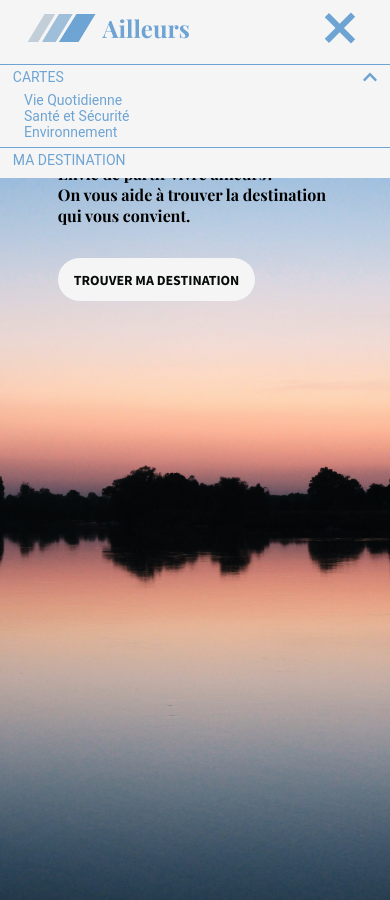
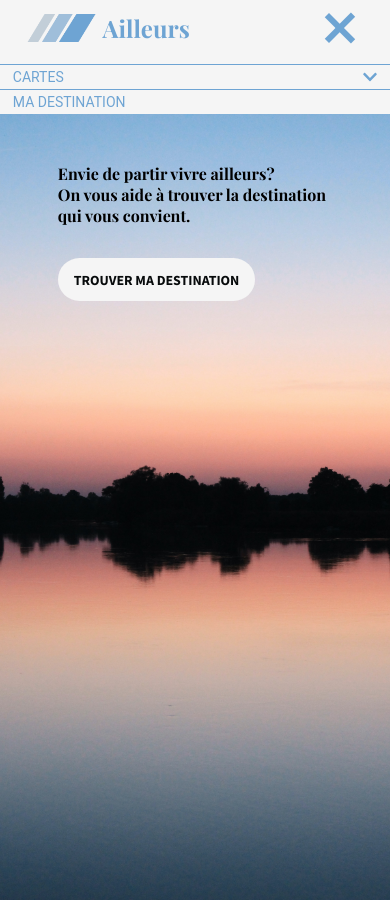
Before and after one commit to Fidomi/ailleurs-react-app, a React (Create React App) app: page / in a window 390 px wide. Both pictures are taken after a click on the element 347 px from the left and 28 px from the top of the page. Built offline with nearby package versions, Linux system fonts and the light colour scheme.

Commit message:
Add useEffect hook to handle sideMenu behavior

```diff
--- a/src/components/Accordion/index.jsx
+++ b/src/components/Accordion/index.jsx
@@ -1,7 +1,10 @@
+/* eslint-disable max-lines-per-function */
+/* eslint-disable max-len */
+/* eslint-disable no-undefined */
 /* eslint-disable no-unused-expressions */
 /* eslint-disable sort-keys */
 /* eslint-disable sort-imports */
-import React from 'react';
+import { useState, React } from 'react';
 import { faChevronDown } from '@fortawesome/free-solid-svg-icons';
 import {
     AccordionIcon,
@@ -14,28 +17,41 @@ import {
 } from './style.js';
 import PropTypes from 'prop-types';
 
-export const Accordion = (props) => (
+export const Accordion = (props) => {
+    const [chevronOpen, setChevronOpen] = useState(0);
+    return (
         <AccordionWrapper open={props.open}>
             {props.subcategories !== null && (
                 <AccordionTitle>
-                <StyledLink to={props.url}>{props.accordionTitle}</StyledLink>
+                    <StyledLink to={props.url}>
+                        {props.accordionTitle}
+                    </StyledLink>
                     <AccordionIcon
-                    open={props.open}
-                    onClick={() => props.setOpen(!props.open)}
+                        chevronopen={props.open ? chevronOpen : undefined}
+                        onClick={() => {
+                            chevronOpen === 0
+                                ? setChevronOpen(1)
+                                : setChevronOpen(0);
+                        }}
                         icon={faChevronDown}
                     />
                 </AccordionTitle>
             )}
             {props.url !== null && props.subcategories === null && (
                 <AccordionTitle>
-                <StyledLink to={props.url}>{props.accordionTitle}</StyledLink>
+                    <StyledLink to={props.url}>
+                        {props.accordionTitle}
+                    </StyledLink>
                 </AccordionTitle>
             )}
 
-        <AccordionList open={props.open}>
+            <AccordionList chevronopen={props.open ? chevronOpen : undefined}>
                 {props.subcategories &&
                     props.subcategories.map((subcategory) => (
-                    <AccordionItem key={subcategory.id} open={props.open}>
+                        <AccordionItem
+                            key={subcategory.id}
+                            chevronopen={props.open ? chevronOpen : undefined}
+                        >
                             <StyledLink to={subcategory.url}>
                                 {subcategory.name}
                             </StyledLink>
@@ -44,6 +60,7 @@ export const Accordion = (props) => (
             </AccordionList>
         </AccordionWrapper>
     );
+};
 export function AccordionSection(props) {
     return <StyledAccordionSection>{props.children}</StyledAccordionSection>;
 }
--- a/src/components/Accordion/style.js
+++ b/src/components/Accordion/style.js
@@ -1,3 +1,5 @@
+/* eslint-disable implicit-arrow-linebreak */
+/* eslint-disable no-confusing-arrow */
 import { FontAwesomeIcon } from '@fortawesome/react-fontawesome';
 import { Link } from 'react-router-dom';
 import { colors } from '../../utils/styles/colors';
@@ -43,12 +45,12 @@ export const AccordionList = styled.ul`
     justify-content: center;
     align-items: center;
     width: 100%;
-    padding: ${({ open }) => (open ? `0.2rem 1.5rem` : `0px`)};
+    padding: ${({ chevronopen }) => (chevronopen ? `0.2rem 1.5rem` : `0px`)};
     margin: 0;
 `;
 
 export const AccordionItem = styled.li`
-    display: ${({ open }) => (open ? `flex` : `none`)};
+    display: ${({ chevronopen }) => (chevronopen ? `flex` : `none`)};
     color: ${colors.primary};
     background-color: ${colors.secondary};
     width: 100%;
@@ -62,7 +64,8 @@ export const AccordionIcon = styled(FontAwesomeIcon)`
     color: ${colors.primary};
     font-size: ${fontSizes.fontM};
     text-transform: uppercase;
-    transform: ${(props) => (props.open ? 'rotate(180deg)' : 'rotate(0deg)')};
+    transform: ${({ chevronopen }) =>
+        chevronopen ? 'rotate(180deg)' : 'rotate(0deg)'};
 `;
 
 export const StyledLink = styled(Link)`
--- a/src/components/BurgerMenu/index.jsx
+++ b/src/components/BurgerMenu/index.jsx
@@ -15,6 +15,7 @@ const BurgerMenu = (props) => (
             <BurgerLine open={props.open}></BurgerLine>
         </BurgerMenuWrapper>
         <SideMenu
+            key="sidemenu02"
             open={props.open}
             setOpen={props.setOpen}
             isTablet={props.isTablet}
--- a/src/components/Header/index.jsx
+++ b/src/components/Header/index.jsx
@@ -11,7 +11,7 @@ import {
     Title,
     TitleText
 } from './style';
-import { React, useState } from 'react';
+import { React, useEffect, useState } from 'react';
 import SideMenu from '../SideMenu';
 import StyledLink from '../StyledLink/index';
 import device from '../../utils/styles/device';
@@ -20,13 +20,13 @@ function Header() {
     const mqList = window.matchMedia(device.tablet);
     const isTablet = mqList.matches;
     const [open, setOpen] = useState(false);
+    const [left, setLeft] = useState(false);
 
-    /*
-     * Const handleOver = () => {
-     *     setHover(true);
-     *     setOpen(true);
-     * };
-     */
+    useEffect(() => {
+        if (isTablet && left) {
+            setOpen(false);
+        }
+    }, [isTablet, left]);
 
     return (
         <HeaderContainer>
@@ -53,9 +53,12 @@ function Header() {
                 </StyledLink>
                 {{ open } && (
                     <SideMenu
+                        key="sidemenu01"
                         open={open}
                         setOpen={setOpen}
                         isTablet={isTablet}
+                        setLeft={setLeft}
+                        left={left}
                     />
                 )}
 
--- a/src/components/SideMenu/index.jsx
+++ b/src/components/SideMenu/index.jsx
@@ -1,3 +1,4 @@
+/* eslint-disable sort-imports */
 /* eslint-disable indent */
 import { Accordion, AccordionSection } from '../Accordion/index';
 import PropTypes from 'prop-types';
@@ -5,17 +6,24 @@ import React from 'react';
 import { StyledSideMenu } from './style';
 import { menuCategories as sideCategories } from '../../data/menuCategories';
 
-const SideMenu = (props) => {
-    console.log('les props dans SideMenu', props);
-    return (
+const SideMenu = (props) => (
+    // Console.log('les props dans SideMenu', props);
     <StyledSideMenu
         open={props.open}
-            OnMouseLeave={props.isTablet ? props.setOpen(false) : null}
+        onMouseLeave={() => {
+            props.setLeft(true);
+            console.log('isLeft', props.left);
+        }}
+        onMouseEnter={() => {
+            props.setLeft(false);
+            console.log('isLeft', props.left);
+        }}
     >
         <AccordionSection>
             {sideCategories.map((sideCategory) => (
                 <Accordion
                     open={props.open}
+                    setOpen={props.setOpen}
                     key={sideCategory.id}
                     subcategories={
                         sideCategory.subcategories
@@ -31,11 +39,11 @@ const SideMenu = (props) => {
         </AccordionSection>
     </StyledSideMenu>
 );
-};
-
 SideMenu.propTypes = {
     isTablet: PropTypes.bool,
+    left: PropTypes.bool,
     open: PropTypes.bool.isRequired,
+    setLeft: PropTypes.any,
     setOpen: PropTypes.any
 };
 
```
Lines whose indentation alone changed are shown as unchanged.
